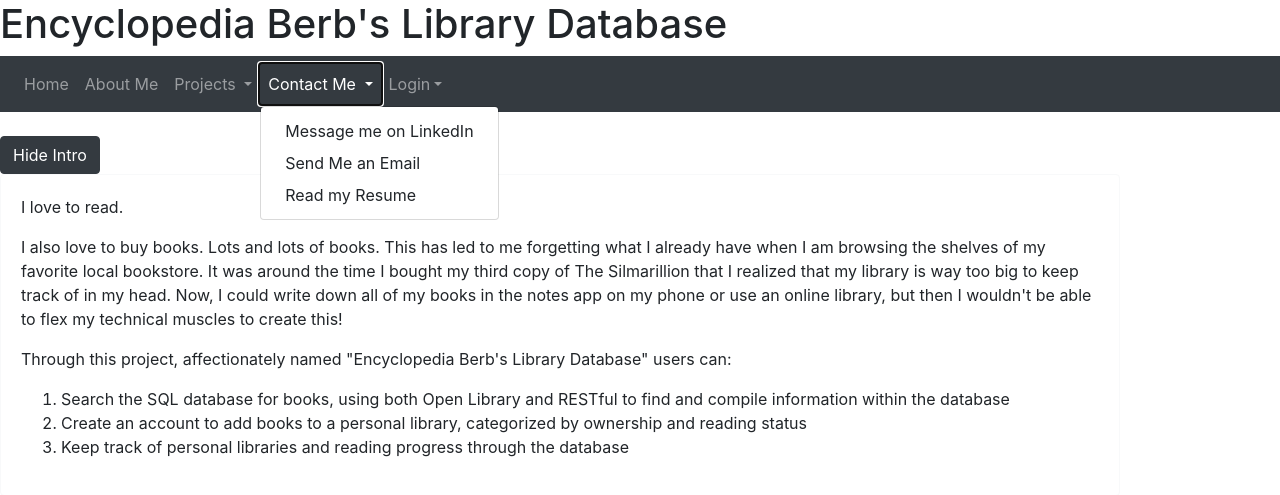
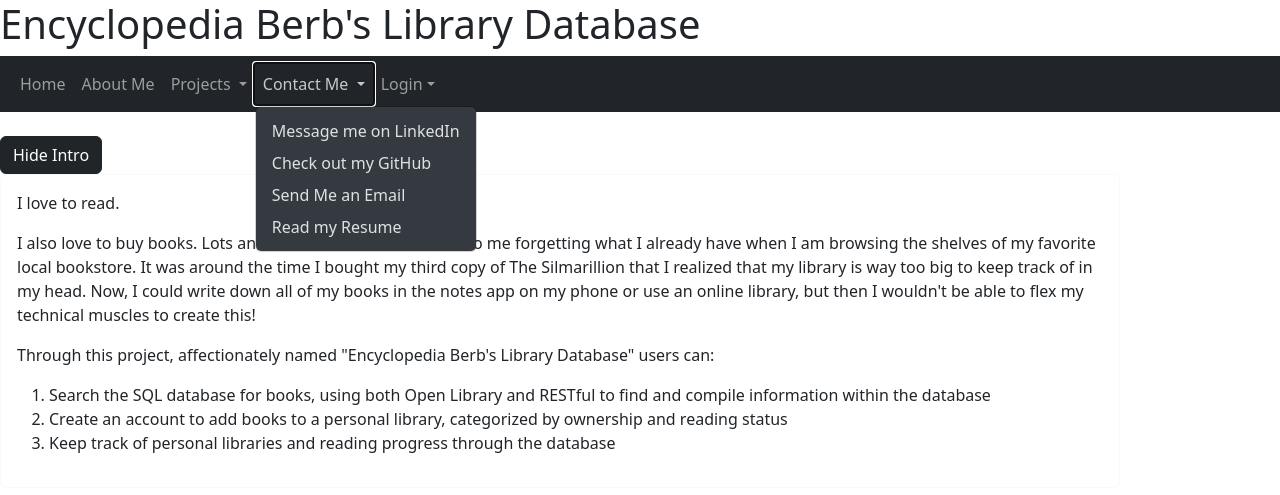
Before and after one commit to EmilBerbakov/Website, a PHP site: page /BookFormMark2.php in a window 1280 px wide, after a click on "Contact Me". Shown: the top 495 px of the page. Run offline with PHP 8.4, Linux system fonts and the light colour scheme; some libraries are stand-ins or nearby versions.

Commit message:
Add files via upload

```diff
--- a/htdocs/php-addons/BookFunGenericConnection.php
+++ b/htdocs/php-addons/BookFunGenericConnection.php
@@ -1,6 +1,6 @@
 <?php
-$serverName="****";
-$conn= new PDO("***");
+$serverName="tcp:127.0.0.1";
+$conn= new PDO("sqlsrv:server=$serverName;Database=Book_Fun","generic","sqlfun");
 $conn->setAttribute(PDO::ATTR_ERRMODE,PDO::ERRMODE_EXCEPTION);
 //Unless this is not set to true, db searches take a while;
 $conn->setAttribute(PDO::ATTR_EMULATE_PREPARES, true);
--- a/htdocs/php-addons/BookFunGenericQuery.php
+++ b/htdocs/php-addons/BookFunGenericQuery.php
@@ -15,8 +15,9 @@ foreach($_POST as $key=>$value){
 //So, due to all of that, title searches will default to the RESTful lookup.  All other available search options are indexed, so I will allow db search first, then RESTful search if it's not on the db.
 
 //if ($column!=='TITLE') {
-	include 'php-addons/BookFunGenericConnection.php';
+
 	try {
+		include 'php-addons/BookFunGenericConnection.php';
 		/*
 		In the event WORK_TO_AUTHOR and EDITION_TO_WORK does not get done in time:
 
@@ -88,7 +89,8 @@ foreach($_POST as $key=>$value){
 		}
 	}
 	catch(Exception $e){
-		print_r($e);
+		//print_r($e);
+		die(header('Location: ErrorMessage.php'));
 	}
 //}
 /*
--- a/htdocs/php-addons/LibrarySearchTableMark2.php
+++ b/htdocs/php-addons/LibrarySearchTableMark2.php
@@ -4,8 +4,8 @@
 <table id='searchoptions'>
 	<tr>
 <th><div class='dropdown'>
-	<button class='btn btn-dark dropdown-toggle' type='button' data-toggle='dropdown' aria-haspopup='true' aria-expanded='false' id='mainbutton' value='None'> Start your search with one of the following:</button>
-	<div class="dropdown-menu">
+	<button class='btn btn-dark dropdown-toggle' type='button' data-bs-toggle='dropdown' aria-haspopup='true' aria-expanded='false' id='mainbutton' value='None'> Start your search with one of the following:</button>
+	<div class="dropdown-menu dropdown-menu-dark">
 				<h6 class="dropdown-header" id="specific-header" aria-labelledby="toggle">ID Search</h6>
 				<div class="dropdown-divider"></div>
 				<button class="dropdown-item" type="button" id="ISBN_10" onclick="searchswitch(this.id)">ISBN-10</button>
--- a/htdocs/php-addons/standardjsimport.php
+++ b/htdocs/php-addons/standardjsimport.php
@@ -2,5 +2,11 @@
 	<!-- Optional JavaScript -->
     <!-- jQuery first, then Popper.js, then Bootstrap JS -->
     <script src="https://code.jquery.com/jquery-3.2.1.slim.min.js" integrity="sha384-KJ3o2DKtIkvYIK3UENzmM7KCkRr/rE9/Qpg6aAZGJwFDMVNA/GpGFF93hXpG5KkN" crossorigin="anonymous"></script>
+
+    <!--Bootstrap V4
     <script src="https://cdn.jsdelivr.net/npm/popper.js@1.12.9/dist/umd/popper.min.js" integrity="sha384-ApNbgh9B+Y1QKtv3Rn7W3mgPxhU9K/ScQsAP7hUibX39j7fakFPskvXusvfa0b4Q" crossorigin="anonymous"></script>
     <script src="https://cdn.jsdelivr.net/npm/bootstrap@4.0.0/dist/js/bootstrap.min.js" integrity="sha384-JZR6Spejh4U02d8jOt6vLEHfe/JQGiRRSQQxSfFWpi1MquVdAyjUar5+76PVCmYl" crossorigin="anonymous"></script>
+    -->
+
+    <!--Bootstrap V5.2-->
+    <script src="https://cdn.jsdelivr.net/npm/bootstrap@5.0.2/dist/js/bootstrap.bundle.min.js" integrity="sha384-MrcW6ZMFYlzcLA8Nl+NtUVF0sA7MsXsP1UyJoMp4YLEuNSfAP+JcXn/tWtIaxVXM" crossorigin="anonymous"></script>
--- a/htdocs/php-addons/toolbar.php
+++ b/htdocs/php-addons/toolbar.php
@@ -1,33 +1,36 @@
 <html lang="en">
 <nav class="navbar navbar-expand-lg navbar-dark bg-dark">
-  <button class="navbar-toggler" type="button" data-toggle="collapse" data-target="#navbarNavDropdown" aria-controls="navbarNavDropdown" aria-expanded="false" aria-label="Toggle navigation">
+<div class='container-fluid'>
+  <button class="navbar-toggler" type="button" data-bs-toggle="collapse" data-bs-target="#navbarNavDropdown" aria-controls="navbarNavDropdown" aria-expanded="false" aria-label="Toggle navigation">
     <span class="navbar-toggler-icon"></span>
   </button>
   <div class="collapse navbar-collapse" id="navbarNavDropdown">
     <ul class="navbar-nav">
       <li class="nav-item">
-        <a class="nav-link" href="index.php">Home <span class="sr-only">(current)</span></a>
+        <a class="nav-link" href="index.php">Home</a>
       </li>
       <li class="nav-item">
         <a class="nav-link" href="aboutme.php">About Me</a>
       </li>
       <li class="nav-item dropdown">
-        <a class="nav-link dropdown-toggle" href="#" id="projectDropdown" data-toggle="dropdown" aria-haspopup="true" aria-expanded="false">
+        <a class="nav-link dropdown-toggle" href="#" id="projectDropdown" data-bs-toggle="dropdown" aria-haspopup="true" aria-expanded="false">
           Projects
         </a>
-		<ul class="dropdown-menu" aria-labelledby="projectDropdown">
+		<ul class="dropdown-menu dropdown-menu-dark" aria-labelledby="projectDropdown">
           <li><a class="dropdown-item" href="BookFormMark2.php">Library Database</a></li>
 		  <li><a class="dropdown-item" href="#" disabled><i>More Coming Soon</i></a></li>
 		</ul>
       </li>
 	 <li class="nav-item dropdown">
-		<a class="nav-link dropdown-toggle" href="#" id="contactDropdown" data-toggle="dropdown" aria-haspopup="true" aria-expanded="false">
+		<a class="nav-link dropdown-toggle" href="#" id="contactDropdown" data-bs-toggle="dropdown" aria-haspopup="true" aria-expanded="false">
 			Contact Me
 		</a>
-		<ul class="dropdown-menu" aria-labelledby="contactDropdown">
+		<ul class="dropdown-menu dropdown-menu-dark" aria-labelledby="contactDropdown">
 			<li><a class="dropdown-item" href="https://www.linkedin.com/in/emil-berbakov/" target="_blank" rel="noopener noreferrer">Message me on LinkedIn</a></li>
+			<li><a class="dropdown-item" href="https://github.com/EmilBerbakov" target="_blank" rel="noopener noreferrer">Check out my GitHub</a></li>
 			<li><a class="dropdown-item" href="mailto:emberbakov@gmail.com">Send Me an Email </a></li>
 			<li> <a class="dropdown-item" href="resume.php">Read my Resume</a></li>
+
 		</ul>
 	</li>
 	<?php
@@ -39,8 +42,7 @@
 	else{
 	;?>
 	<li class="nav-item dropdown">
-		<a class="nav-link dropdown-toggle" href="#" id="loginDropdown" data-toggle="dropdown" aria-haspopup="true" aria-expanded="false">Login</a>
-		<ul>
+		<a class="nav-link dropdown-toggle" href="#" id="loginDropdown" data-bs-toggle="dropdown" aria-haspopup="true" aria-expanded="false">Login</a>
 		<form class="dropdown-menu p-4" action="LoginForm.php" method="post">
 			<div class="mb-3">
 				<label for="emailentry" class="form-label">Email</label>
@@ -50,11 +52,11 @@
 				<label for="passwordentry" class="form-label">Password</label>
 				<input type="password" class="form-control" id="passwordentry" placeholder="Password" required name="passwordentry">
 			</div>
-		<button type="submit" class="btn btn-secondary">Sign in</button>
+		<button type="submit" class="btn btn-dark">Sign in</button>
 		<div class="dropdown-divider"></div>
 		<a class="dropdown-item" href="/AccountCreation.php">Create an account</a>
 		</form>
-		</ul>
+
 
 		<!--add back in when account recovery is implemented
 		<a class="dropdown-item" href="/AccountRecovery.php">Forgot password</a>
@@ -64,4 +66,5 @@
 	<?php ;};?>
     </ul>
   </div>
+</div>
 </nav>
--- a/htdocs/php-addons/top.php
+++ b/htdocs/php-addons/top.php
@@ -1,11 +1,20 @@
+<!--Added get_defined_vars.  It may be useful to keep an array of all varaibles at all times-->
+<!DOCTYPE html>
 <html lang="en">
   <head>
     <!-- Required meta tags -->
     <meta charset="utf-8">
     <meta name="viewport" content="width=device-width, initial-scale=1, shrink-to-fit=no">
 
-    <!-- Bootstrap CSS -->
-    <link rel="stylesheet" href="https://cdn.jsdelivr.net/npm/bootstrap@4.0.0/dist/css/bootstrap.min.css" integrity="sha384-Gn5384xqQ1aoWXA+058RXPxPg6fy4IWvTNh0E263XmFcJlSAwiGgFAW/dAiS6JXm" crossorigin="anonymous">
-	<link rel="icon" href=<?php echo $smallpicture; ?>>
+ <!-- Bootstrap CSS -->
+ <!--Version 5.2-->
+<link href="https://cdn.jsdelivr.net/npm/bootstrap@5.2.0/dist/css/bootstrap.min.css" rel="stylesheet" integrity="sha384-gH2yIJqKdNHPEq0n4Mqa/HGKIhSkIHeL5AyhkYV8i59U5AR6csBvApHHNl/vI1Bx" crossorigin="anonymous">
+
+
+<link rel="icon" href=<?php echo $smallpicture; ?>>
 	<title><?php echo $title; ?></title>
-	<?php session_start();?>
+	<?php
+  if(isset($_SESSION['USER_ID_NUMBER'])==false){
+    session_start();
+  };
+  $vars=get_defined_vars();?>
```
Also changed, not shown: htdocs/php-addons/BookFunGenericSearchResults-Members.php (+19 -21 lines).
